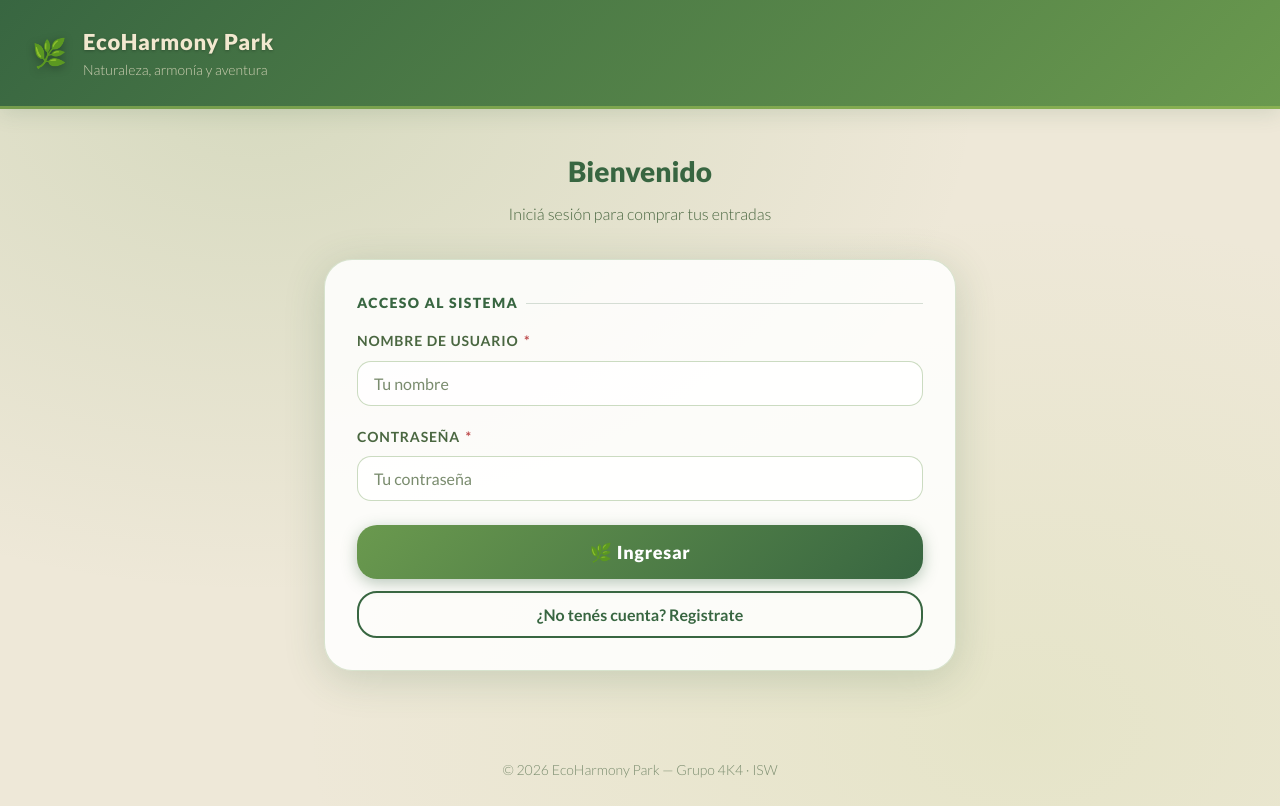
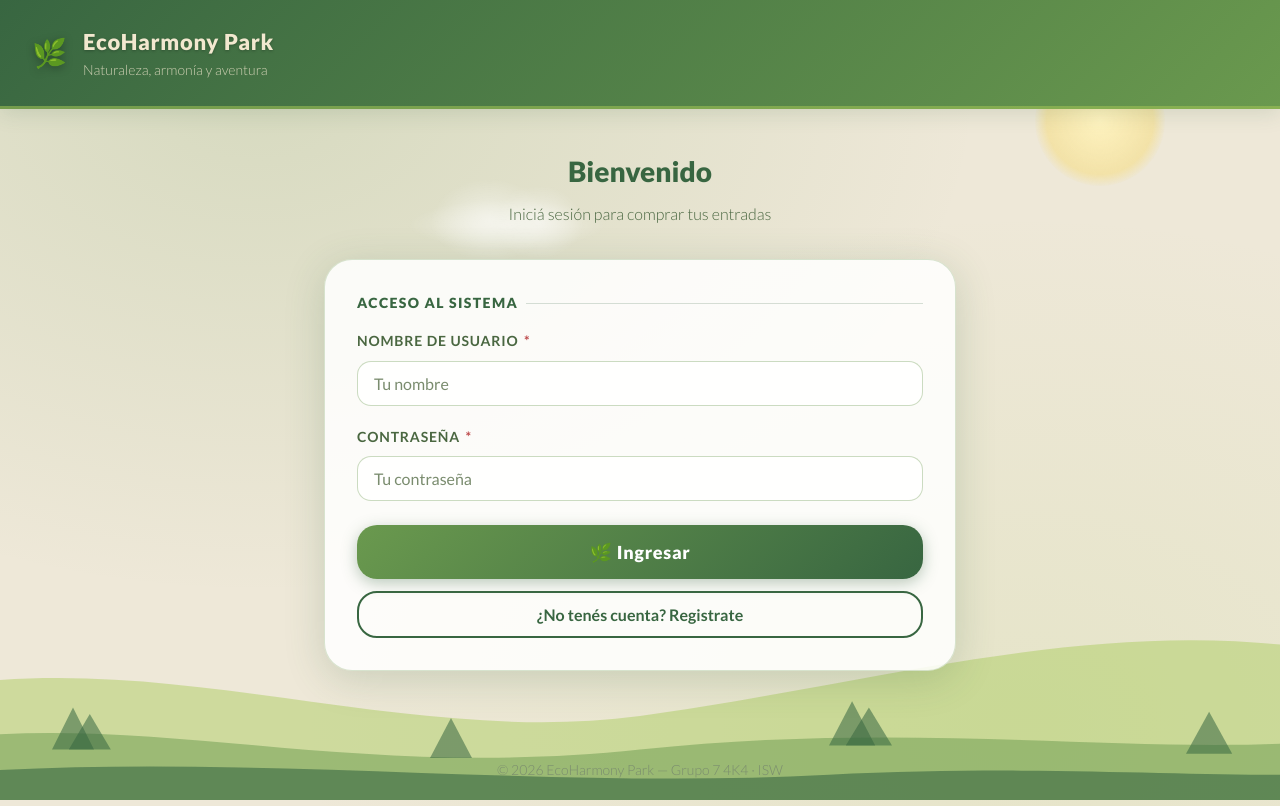
Before and after one commit to facundoRiccio/ISW_4K4_G7_1Q_2026, a React (Vite) app in the folder trabajos_practicos_evaluables/trabajo_evaluable_6/entrega-tp-6/frontend/: page / in a window 1280 px wide. Built offline with nearby package versions, Linux system fonts and the light colour scheme.

Commit message:
refactor: layout centrado, panel lateral de info y ambientación del parque (fondo, sectores y actividades)

```diff
--- a/trabajos_practicos_evaluables/trabajo_evaluable_6/entrega-tp-6/frontend/src/App.jsx
+++ b/trabajos_practicos_evaluables/trabajo_evaluable_6/entrega-tp-6/frontend/src/App.jsx
@@ -4,6 +4,9 @@ import RegistroForm from './components/RegistroForm'
 import TicketForm from './components/TicketForm'
 import ResumenCompra from './components/ResumenCompra'
 import MercadoPagoRedirect from './components/MercadoPagoRedirect'
+import InfoPanel from './components/InfoPanel'
+import ParkBackdrop from './components/ParkBackdrop'
+import Actividades from './components/Actividades'
 
 const SESSION_DURACION_MS = 30 * 60 * 1000 // 30 minutos
 
@@ -90,6 +93,8 @@ const App = () => {
 
   return (
     <>
+      <ParkBackdrop />
+
       <header className="site-header" role="banner">
         <span className="site-header__logo" aria-hidden="true">🌿</span>
         <div style={{ flex: 1 }}>
@@ -106,7 +111,7 @@ const App = () => {
         )}
       </header>
 
-      <main className="main-content" id="main" role="main">
+      <main className={`main-content${vista === 'form' ? ' main-content--wide' : ''}`} id="main" role="main">
         {vista === 'login' && (
           <>
             <h2 className="section-title">Bienvenido</h2>
@@ -125,9 +130,15 @@ const App = () => {
 
         {vista === 'form' && (
           <>
-            <h2 className="section-title">Comprar Entradas</h2>
-            <p className="section-subtitle">Completá el formulario y asegurá tu visita al parque</p>
-            <TicketForm onExito={handleExito} usuarioLogueado={usuarioLogueado} />
+            <div className="form-with-sidebar">
+              <div className="form-with-sidebar__main">
+                <h2 className="section-title">Comprar Entradas</h2>
+                <p className="section-subtitle">Completá el formulario y asegurá tu visita al parque</p>
+                <TicketForm onExito={handleExito} usuarioLogueado={usuarioLogueado} />
+              </div>
+              <InfoPanel />
+            </div>
+            <Actividades />
           </>
         )}
 
@@ -145,7 +156,7 @@ const App = () => {
       </main>
 
       <footer className="site-footer" role="contentinfo">
-        <p>© 2026 EcoHarmony Park — Grupo 4K4 · ISW</p>
+        <p>© 2026 EcoHarmony Park — Grupo 7 4K4 · ISW</p>
       </footer>
     </>
   )
--- /dev/null
+++ b/trabajos_practicos_evaluables/trabajo_evaluable_6/entrega-tp-6/frontend/src/components/Actividades.jsx
@@ -0,0 +1,28 @@
+// Showcase decorativo de las actividades del parque (datos del enunciado).
+const ACTIVIDADES = [
+  { icono: '🦁', nombre: 'Safari', desc: 'Recorré el parque y conocé a nuestros animales de cerca.' },
+  { icono: '🚠', nombre: 'Tirolesa', desc: 'Deslizate por las alturas entre las copas de los árboles.' },
+  { icono: '🧗', nombre: 'Palestra', desc: 'Escalá nuestro muro y superá tus propios límites.' },
+  { icono: '🪴', nombre: 'Jardinería', desc: 'Aprendé a cuidar plantas y especies nativas.' }
+]
+
+const Actividades = () => (
+  <section className='actividades' aria-label='Actividades del parque'>
+    <div className='actividades__divider' aria-hidden='true'><span>🌿</span></div>
+    <h2 className='actividades__title'>🎢 Actividades del parque</h2>
+    <p className='actividades__subtitle'>Sumá experiencias de una hora a tu visita</p>
+
+    <div className='actividades__grid'>
+      {ACTIVIDADES.map((act) => (
+        <article className='actividad-card' key={act.nombre}>
+          <span className='actividad-card__icono' aria-hidden='true'>{act.icono}</span>
+          <h3 className='actividad-card__nombre'>{act.nombre}</h3>
+          <p className='actividad-card__desc'>{act.desc}</p>
+          <span className='actividad-card__badge'>⏱️ 1 hora</span>
+        </article>
+      ))}
+    </div>
+  </section>
+)
+
+export default Actividades
--- /dev/null
+++ b/trabajos_practicos_evaluables/trabajo_evaluable_6/entrega-tp-6/frontend/src/components/InfoPanel.jsx
@@ -0,0 +1,87 @@
+const InfoPanel = () => {
+  return (
+    <aside className='info-panel'>
+
+      {/* ── Precios ── */}
+      <div className='info-card info-card--precios'>
+        <div className='info-card__head'>
+          <span className='info-card__head-icon' aria-hidden='true'>🎫</span>
+          <h3 className='info-card__head-title'>Precios</h3>
+        </div>
+        <div className='info-card__body'>
+          <div className='precio-fila'>
+            <div className='precio-fila__info'>
+              <span className='precio-fila__dot precio-fila__dot--regular' aria-hidden='true' />
+              <span className='precio-fila__nombre'>Regular</span>
+            </div>
+            <span className='precio-fila__valor'>$ 10.000</span>
+          </div>
+          <div className='precio-fila'>
+            <div className='precio-fila__info'>
+              <span className='precio-fila__dot precio-fila__dot--vip' aria-hidden='true' />
+              <span className='precio-fila__nombre'>VIP <span className='precio-fila__star'>⭐</span></span>
+            </div>
+            <span className='precio-fila__valor'>$ 20.000</span>
+          </div>
+        </div>
+      </div>
+
+      {/* ── Descuentos ── */}
+      <div className='info-card info-card--descuentos'>
+        <div className='info-card__head'>
+          <span className='info-card__head-icon' aria-hidden='true'>🏷️</span>
+          <h3 className='info-card__head-title'>Descuentos</h3>
+        </div>
+        <div className='info-card__body'>
+          <div className='desc-fila'>
+            <span className='desc-fila__emoji' aria-hidden='true'>👶</span>
+            <span className='desc-fila__edad'>0 a 3 años</span>
+            <span className='desc-pill desc-pill--gratis'>GRATIS</span>
+          </div>
+          <div className='desc-fila'>
+            <span className='desc-fila__emoji' aria-hidden='true'>🧒</span>
+            <span className='desc-fila__edad'>4 a 15 años</span>
+            <span className='desc-pill desc-pill--off'>−50%</span>
+          </div>
+          <div className='desc-fila'>
+            <span className='desc-fila__emoji' aria-hidden='true'>🧓</span>
+            <span className='desc-fila__edad'>60 años o más</span>
+            <span className='desc-pill desc-pill--off'>−50%</span>
+          </div>
+        </div>
+      </div>
+
+      {/* ── Sectores del parque ── */}
+      <div className='info-card info-card--sectores'>
+        <div className='info-card__head'>
+          <span className='info-card__head-icon' aria-hidden='true'>🗺️</span>
+          <h3 className='info-card__head-title'>Sectores</h3>
+        </div>
+        <div className='info-card__body'>
+          <div className='sector-row'><span aria-hidden='true'>🦁</span> Terrestres</div>
+          <div className='sector-row'><span aria-hidden='true'>🐬</span> Acuáticos</div>
+          <div className='sector-row'><span aria-hidden='true'>🦅</span> Aéreos</div>
+        </div>
+      </div>
+
+      {/* ── Días habilitados ── */}
+      <div className='info-card info-card--dias'>
+        <div className='info-card__head'>
+          <span className='info-card__head-icon' aria-hidden='true'>📅</span>
+          <h3 className='info-card__head-title'>¿Cuándo abrimos?</h3>
+        </div>
+        <div className='info-card__body'>
+          <div className='dias-grid'>
+            {['Mar', 'Mié', 'Jue', 'Vie', 'Sáb', 'Dom'].map((dia) => (
+              <span key={dia} className='dia-chip dia-chip--abierto'>{dia}</span>
+            ))}
+            <span className='dia-chip dia-chip--cerrado'>Lun</span>
+          </div>
+        </div>
+      </div>
+
+    </aside>
+  )
+}
+
+export default InfoPanel
--- /dev/null
+++ b/trabajos_practicos_evaluables/trabajo_evaluable_6/entrega-tp-6/frontend/src/components/ParkBackdrop.jsx
@@ -0,0 +1,53 @@
+// Fondo decorativo del parque: cielo suave, sol, nubes que flotan y colinas con árboles.
+// Es puramente visual (pointer-events: none) y vive detrás del contenido (z-index: -1).
+const ParkBackdrop = () => {
+  return (
+    <div className='park-backdrop' aria-hidden='true'>
+      {/* Sol */}
+      <div className='park-backdrop__sun' />
+
+      {/* Nubes (flotan con transform, barato para la GPU) */}
+      <div className='park-backdrop__cloud park-backdrop__cloud--1' />
+      <div className='park-backdrop__cloud park-backdrop__cloud--2' />
+      <div className='park-backdrop__cloud park-backdrop__cloud--3' />
+
+      {/* Colinas con árboles, ancladas abajo */}
+      <svg
+        className='park-backdrop__hills'
+        viewBox='0 0 1440 320'
+        preserveAspectRatio='xMidYMax slice'
+        xmlns='http://www.w3.org/2000/svg'
+      >
+        {/* Colina trasera (más clara) */}
+        <path
+          fill='#a7c957'
+          fillOpacity='0.45'
+          d='M0,224 C240,160 480,272 720,240 C960,208 1200,128 1440,192 L1440,320 L0,320 Z'
+        />
+        {/* Colina media */}
+        <path
+          fill='#6a994e'
+          fillOpacity='0.5'
+          d='M0,272 C220,224 420,304 720,272 C1020,240 1240,288 1440,256 L1440,320 L0,320 Z'
+        />
+        {/* Arbolitos sobre la colina media */}
+        <g fill='#386641' fillOpacity='0.55'>
+          <polygon points='160,272 180,232 200,272' />
+          <polygon points='176,272 196,238 216,272' />
+          <polygon points='520,280 540,242 560,280' />
+          <polygon points='900,268 922,226 944,268' />
+          <polygon points='916,268 938,232 960,268' />
+          <polygon points='1240,276 1262,236 1284,276' />
+        </g>
+        {/* Colina frontal (más oscura) */}
+        <path
+          fill='#386641'
+          fillOpacity='0.6'
+          d='M0,300 C300,268 600,312 900,296 C1140,284 1300,304 1440,292 L1440,320 L0,320 Z'
+        />
+      </svg>
+    </div>
+  )
+}
+
+export default ParkBackdrop
```
